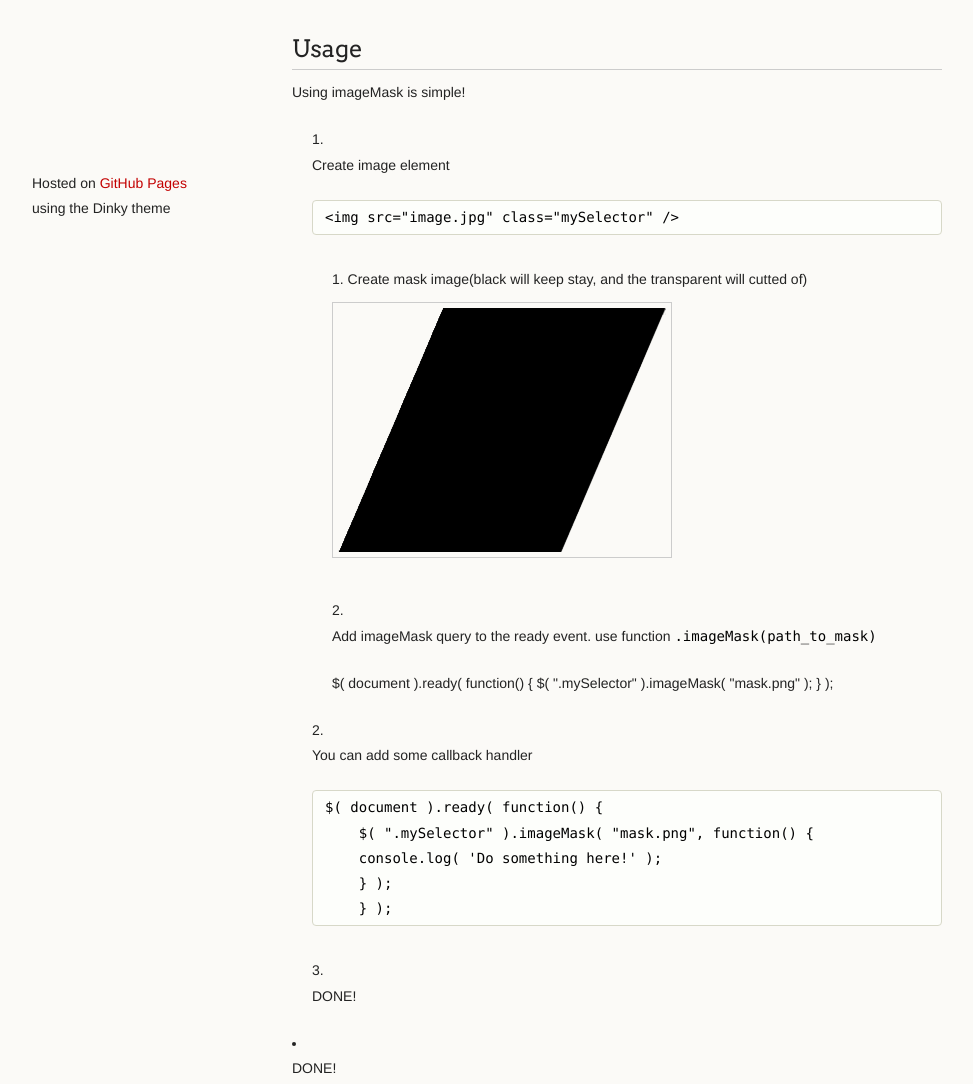
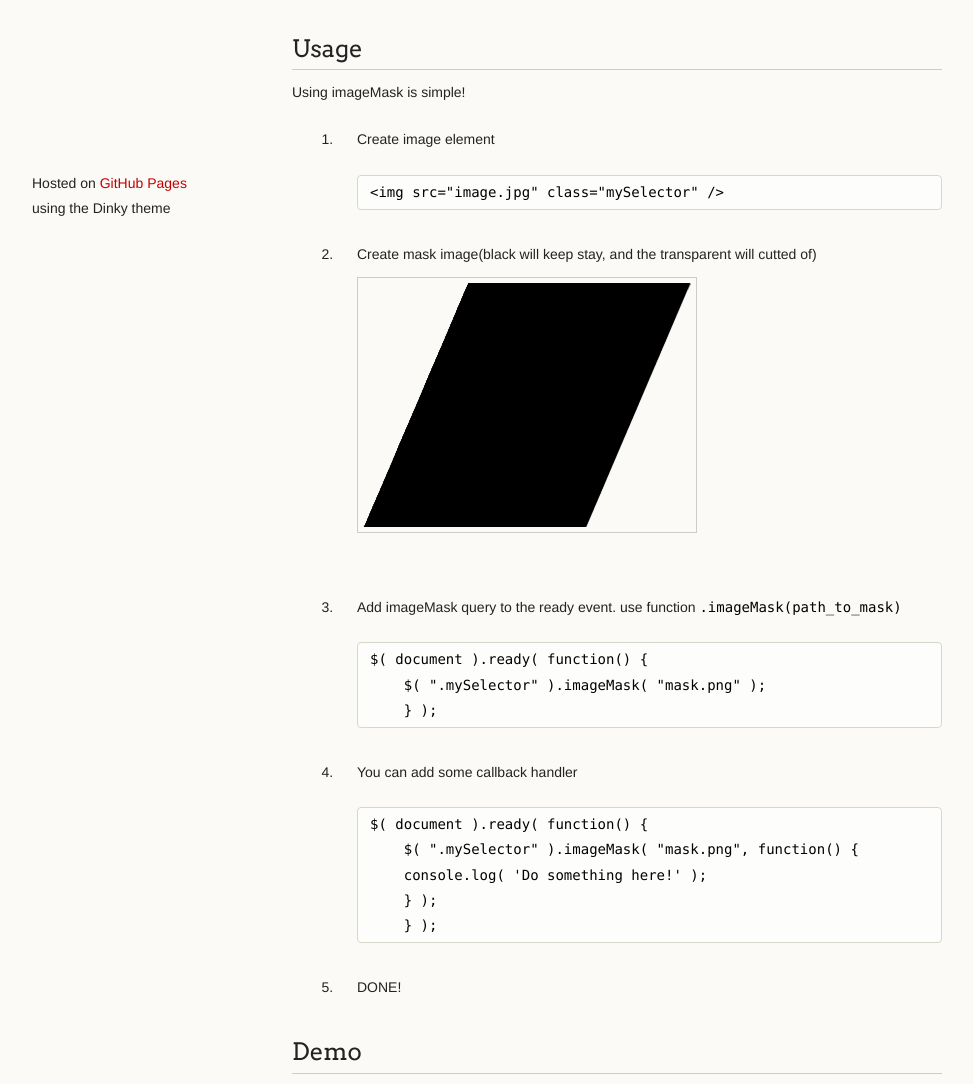
Before and after one commit to AlmogBaku/imageMask, a plain HTML site: page index.html in a window 1280 px wide. Shown: the part 547-1631 px from the top of the page, without its empty margins (18-991 px from the left). Drawn offline with nearby package versions, Linux system fonts and the light colour scheme.

Commit message:
- update the html due the readme - fixes css issues

```diff
--- a/index.html
+++ b/index.html
@@ -63,16 +63,17 @@
                 <p>Create image element</p>
 <pre><code>&lt;img src="image.jpg" class="mySelector" /&gt;
 </code></pre>
-                <ol>
-                    <li>Create mask image(black will keep stay, and the transparent will cutted of) <br />
-                        <img alt="mask" src="images/mask.png" title="Mask" /></li>
-                    <li>
-                        <p>Add imageMask query to the ready event. use function <code>.imageMask(path_to_mask)</code></p>
-                        <p>$( document ).ready( function() {
-                            $( ".mySelector" ).imageMask( "mask.png" );
-                            } );</p>
-                    </li>
-                </ol>
+            </li>
+            <li>
+                <p>Create mask image(black will keep stay, and the transparent will cutted of) <br />
+                    <img alt="mask" src="images/mask.png" title="Mask" /></p>
+            </li>
+            <li>
+                <p>Add imageMask query to the ready event. use function <code>.imageMask(path_to_mask)</code></p>
+<pre><code>$( document ).ready( function() {
+    $( ".mySelector" ).imageMask( "mask.png" );
+    } );
+</code></pre>
             </li>
             <li>
                 <p>You can add some callback handler</p>
@@ -87,11 +88,7 @@
                 <p>DONE!</p>
             </li>
         </ol>
-
-            </li>
-            <li><p>DONE!</p></li>
-        </ol>
-        <h2>Demo</h2>
+        <h2 id="demo">Demo</h2>
         <img src="images/image.jpg" class="mySelector"/>
     </section>
     <footer>
--- a/stylesheets/styles.css
+++ b/stylesheets/styles.css
@@ -103,8 +103,9 @@ ul li {
 }
 
 ol li {
-  list-style: decimal inside;
+  list-style: decimal outside;
   padding-left: 20px;
+  margin-left: 45px;
 }
 
 blockquote {
```
